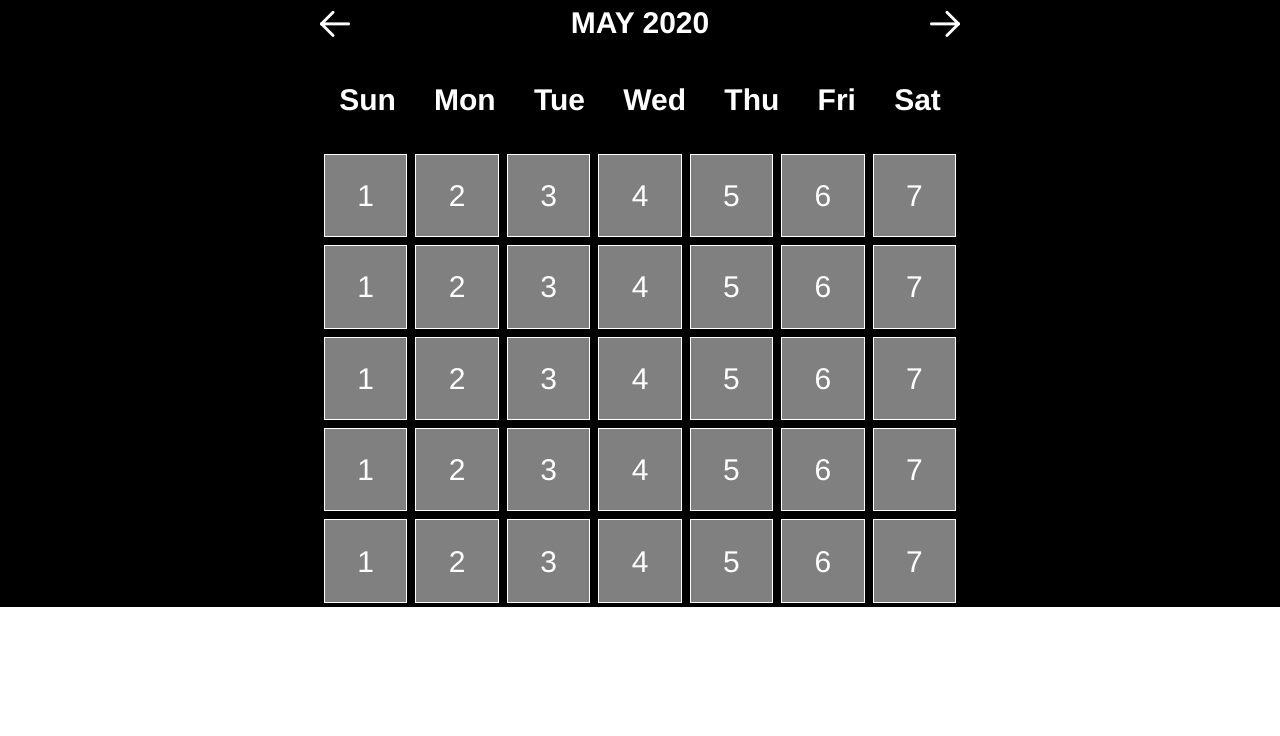
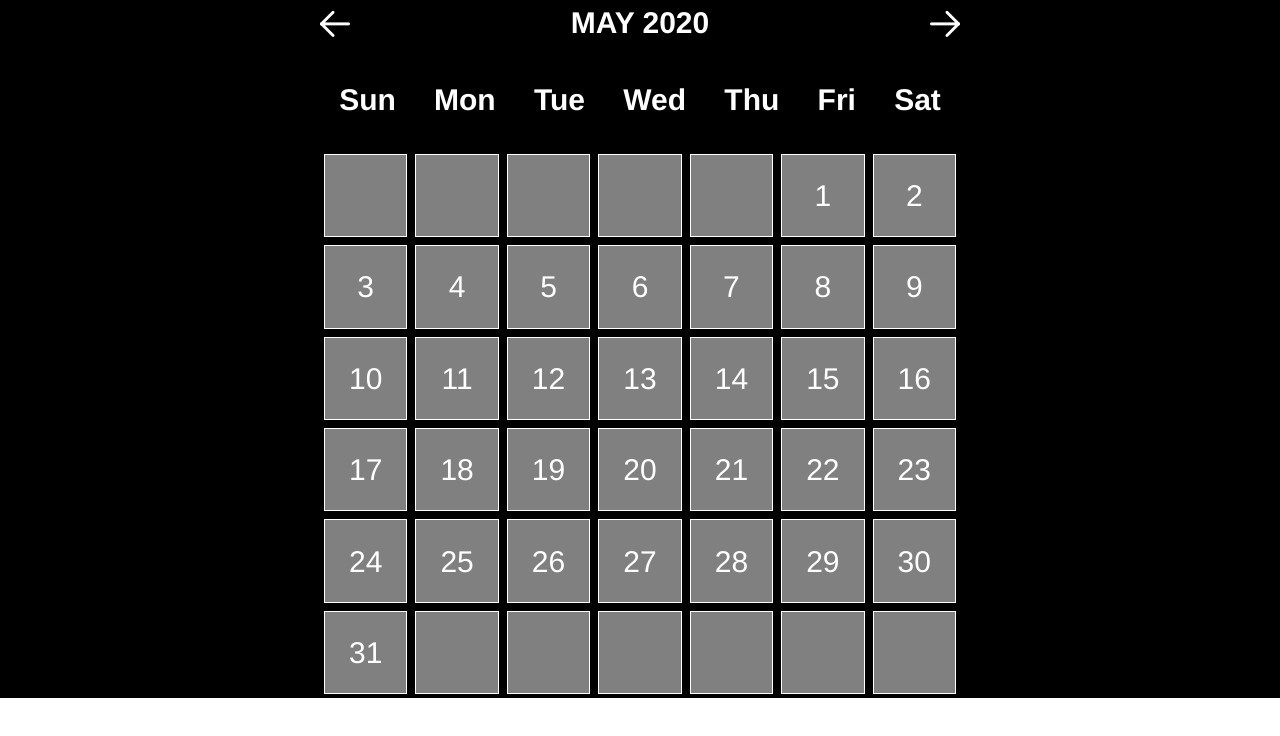
Before and after one commit to mjbeaumont/mealcloud-demo, a Vue app: page / in a window 1280 px wide. Shown: the top 736 px of the page. Built offline with nearby package versions, Linux system fonts and the light colour scheme.

Commit message:
populated correct dates into boxes

```diff
--- a/src/components/MattCalendar.vue
+++ b/src/components/MattCalendar.vue
@@ -15,13 +15,15 @@
           {{ heading }}
         </div>
       </div>
-      <div class="flex" v-for="i in 5" :key="i">
+      <div class="flex" v-for="week in numberWeeks" :key="week">
         <div
-          v-for="j in 7"
-          :key="j"
+          v-for="day in 7"
+          :key="day"
           class="border border-white date-column bg-white bg-opacity-50 flex justify-center items-center md:text-3xl"
         >
-          {{ j }}
+          <div class="absolute inset-0 flex items-center justify-center">
+            {{ getCellContents(week, day) }}
+          </div>
         </div>
       </div>
     </div>
@@ -30,10 +32,41 @@
 
 <script>
 export default {
+  computed: {
+    firstDay() {
+      return new Date(
+        this.activeMonth.getFullYear(),
+        this.activeMonth.getMonth()
+      ).getDay();
+    },
+    daysInMonth() {
+      return (
+        32 -
+        new Date(
+          this.activeMonth.getFullYear(),
+          this.activeMonth.getMonth(),
+          32
+        ).getDate()
+      );
+    },
+    numberWeeks() {
+      return Math.ceil((this.daysInMonth + this.firstDay) / 7);
+    }
+  },
+  created() {
+    this.activeMonth = new Date();
+  },
   data() {
     return {
-      headings: ["Sun", "Mon", "Tue", "Wed", "Thu", "Fri", "Sat"]
+      headings: ["Sun", "Mon", "Tue", "Wed", "Thu", "Fri", "Sat"],
+      activeMonth: null
     };
+  },
+  methods: {
+    getCellContents(week, day) {
+      const date = day - this.firstDay + (week - 1) * 7;
+      return date > 0 && date <= this.daysInMonth ? date : "";
+    }
   },
   name: "MattCalendar"
 };
```
